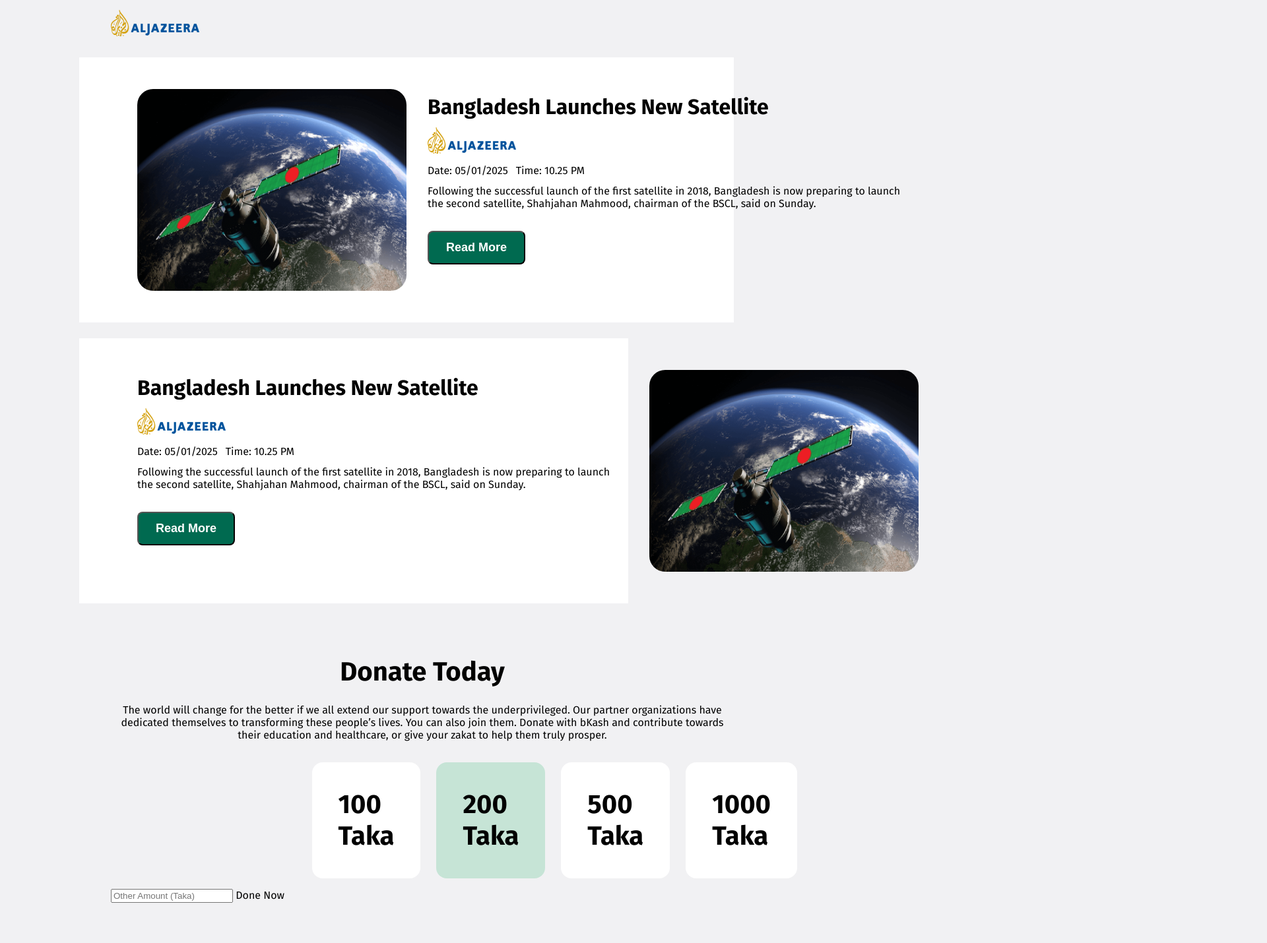
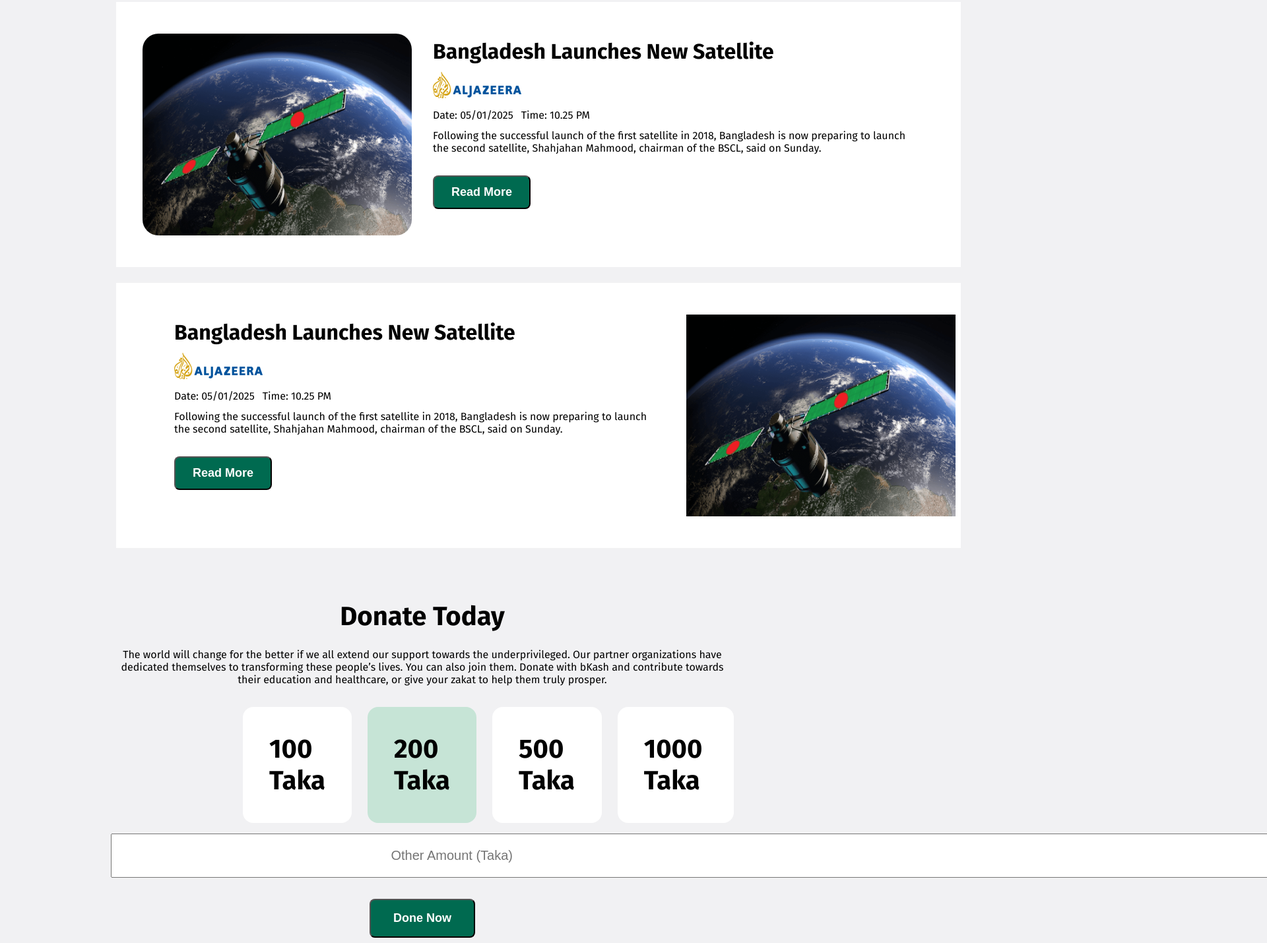
Before and after one commit to sajjad-developer/B11A1--assignment-1, a plain HTML site: page index.html in a window 1280 px wide. Shown: the part 2803-4233 px from the top of the page at 66% size, 1920 px wide, since content can reach past the window. Before the commit the page ends 4180 px from the top, so only its background shows below. Drawn offline with Linux system fonts and the light colour scheme.

Commit message:
Added Donate Section

```diff
--- a/index.html
+++ b/index.html
@@ -67,9 +67,8 @@
                 example, Earth is a satellite because it orbits the sun. Likewise, the moon is a satellite because it
                 orbits Earth. Usually, the word “satellite” refers to a machine that is launched into space and moves
                 around Earth or another body in space.</div>
-                            <img src="assets/al-jazeera.png" alt="" class="news-source-logo">
              <div class="news-box second-bg">
-                <ul>
+               <ul>
                     <img src="assets/satelite.png" alt="" class="satellite-1">
                     <div class="news-text-1">
                             <div class="news-source-title">Bangladesh Launches New Satellite</div>
@@ -80,8 +79,9 @@
                             <div class="news-source-description">Following the successful launch of the first satellite in 2018, Bangladesh is now preparing to launch the second satellite, Shahjahan Mahmood, chairman of the BSCL, said on Sunday.</div>
                             <button class="more-detail btn-primary news-button">Read More</button>
                     </div>
-                </ul>
+               </ul>
              </div>
+
 
             <div class="news-box featured-news common-margin news-margin-top second-bg">
                 <ul>
@@ -107,8 +107,8 @@
                 <li class="donate-amount donate-common-color">500 Taka</li>
                 <li class="donate-amount donate-common-color">1000 Taka</li>
             </ul>
-            <input type="text" placeholder="Other Amount (Taka)">
-            <donate-button>Done Now</donate-button>
+            <input id="input" type="text" placeholder="Other Amount (Taka)">
+            <button class="donate-button btn-primary">Done Now</button>
         </section>
     </main>
     <footer>
--- a/styles/style.css
+++ b/styles/style.css
@@ -63,6 +63,7 @@ body{
     margin-left: 160px;
     margin-right: 160px;
 }
+
 
 
 
@@ -227,12 +228,20 @@ body{
     margin-top: 24px;
  }
 
+ .news-box{
+    width: 1280px;
+    height: 402px;
+ }
+
+
  .satellite-1{
     border-radius: 24px;
-    margin-left: 48px;
-    margin-right: 32px;
+    margin-left: 48 px;
     margin-top: 48px;
     margin-bottom: 48px;
+    margin-right: 32px;
+    width: 408px;
+    height: 306px;
  }
 
  .news-text-1{
@@ -243,22 +252,23 @@ body{
     height: 290px;
  }
 
-
- .satellite-2{
-    border-radius: 24px;
-    margin-right: 48px;
-    margin-top: 48px;
-    margin-bottom: 48px;
- }
-
- .news-text-2{
+.news-text-2{
+    width: 744px;
+    height: 290px;
     margin-left: 48px;
     margin-top: 56px;
     margin-bottom: 56px;
     margin-right: 32px;
-    width: 744px;
-    height: 290px;
- }
+}
+
+.satellite-2{
+    width: 408px;
+    height: 306px;
+    margin-right: 48px;
+    margin-top: 48px;
+    margin-bottom: 48px;
+}
+
 
 
 
@@ -279,11 +289,14 @@ body{
     margin-left: -48px;
 
 }
+
+
+
 .donate-amount-option{
     display: flex;
     column-gap: 24px;
     margin-top: 32px;
-    margin-left: 264.5px;
+    margin-left: 160px;
 }
 
 
@@ -315,3 +328,31 @@ body{
 #donate-color-2{
     background-color: rgba(198, 228, 214, 1) ;
 }
+
+#input{
+    width: 100%;
+    color: rgba(14, 14, 14, 0.3);
+    padding: 20px 422.5px;
+    font-weight: 400;
+    font-size: 20px;
+    margin-right: 900px;
+}
+
+
+.donate-button{
+    color: rgba(255, 255, 255, 1);
+    padding: 17px 34px;
+    margin-top: 32px;
+    position: relative;
+    left: 50%;
+    transform: translateX(-50%);
+    font-size: 18px;
+    font-weight: 600;
+    border-radius: 8px;
+}
+
+
+.news-box{
+    margin-left: 8px;
+    margin-right: 22px;
+}
```
